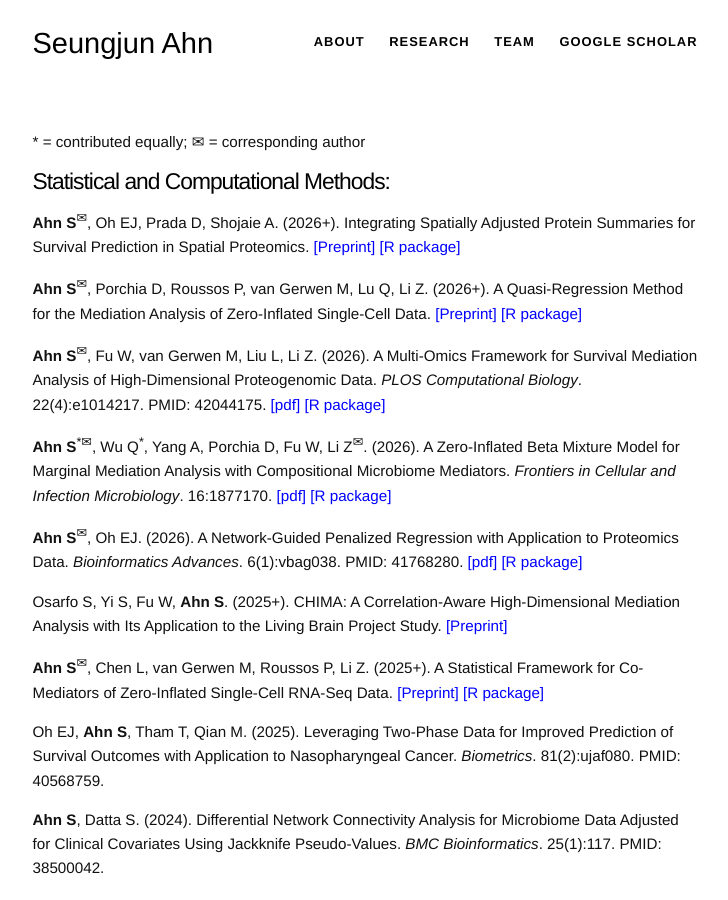
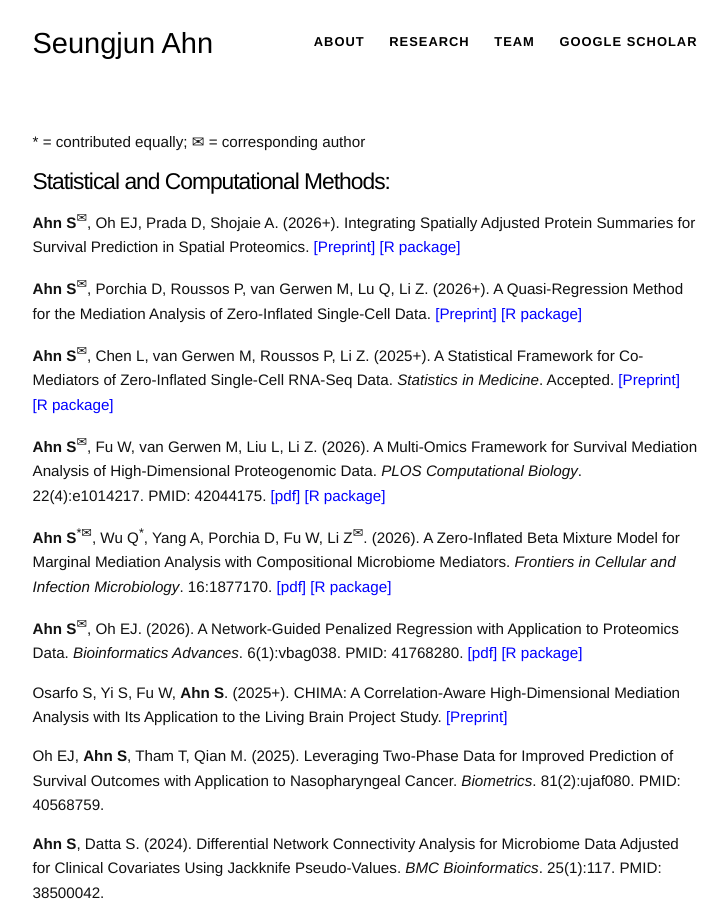
Before and after one commit to sjahnn/sjahnn.github.io, a Jekyll site: the page built from research.md, in a window 1280 px wide and 900 px high. Shown: the whole window, without its empty margins (275-1003 px from the left). Built offline with Jekyll 4.4.1, drawn with Linux system fonts in a browser that asks for light colours; part of the change alters nothing that is shown.

Commit message:
Update research.md

```diff
--- a/research.md
+++ b/research.md
@@ -39,6 +39,8 @@ Oh EJ, **Ahn S**, Tham T, Qian M. (2025+). Leveraging Two-Phase Data for Improve
 
 **Ahn S**<sup><span>&#9993;</span></sup>, Porchia D, Roussos P, van Gerwen M, Lu Q, Li Z. (2026+). A Quasi-Regression Method for the Mediation Analysis of Zero-Inflated Single-Cell Data. <a href="https://arxiv.org/abs/2604.08507" style="color: blue;">[Preprint]</a> <a href="https://github.com/sjahnn/QuasiMed" style="color: blue;">[R package]</a>
 
+**Ahn S**<sup><span>&#9993;</span></sup>, Chen L, van Gerwen M, Roussos P, Li Z. (2025+). A Statistical Framework for Co-Mediators of Zero-Inflated Single-Cell RNA-Seq Data. *Statistics in Medicine*. Accepted. <a href="https://arxiv.org/abs/2507.06113" style="color: blue;">[Preprint]</a> <a href="https://cran.r-project.org/web/packages/MedZIsc/index.html" style="color: blue;">[R package]</a>
+
 **Ahn S**<sup><span>&#9993;</span></sup>, Fu W, van Gerwen M, Liu L, Li Z. (2026). A Multi-Omics Framework for Survival Mediation Analysis of High-Dimensional Proteogenomic Data. *PLOS Computational Biology*. 22(4):e1014217. PMID: 42044175. <a href="https://journals.plos.org/ploscompbiol/article?id=10.1371/journal.pcbi.1014217" style="color: blue;">[pdf]</a> <a href="https://cran.r-project.org/web/packages/SMAHP/index.html" style="color: blue;">[R package]</a>
 
 **Ahn S**<sup><span>&#42;</span></sup><sup><span>&#9993;</span></sup>, Wu Q<sup><span>&#42;</span></sup>, Yang A, Porchia D, Fu W, Li Z<sup><span>&#9993;</span></sup>. (2026). A Zero-Inflated Beta Mixture Model for Marginal Mediation Analysis with Compositional Microbiome Mediators. *Frontiers in Cellular and Infection Microbiology*. 16:1877170. <a href="https://www.readcube.com/articles/10.3389/fcimb.2026.1877170" style="color: blue;">[pdf]</a> <a href="https://github.com/fuweijia/ZIBM" style="color: blue;">[R package]</a>
@@ -46,8 +48,6 @@ Oh EJ, **Ahn S**, Tham T, Qian M. (2025+). Leveraging Two-Phase Data for Improve
 **Ahn S**<sup><span>&#9993;</span></sup>, Oh EJ. (2026). A Network-Guided Penalized Regression with Application to Proteomics Data. *Bioinformatics Advances*. 6(1):vbag038. PMID: 41768280. <a href="https://doi.org/10.1093/bioadv/vbag038" style="color: blue;">[pdf]</a> <a href="https://cran.r-project.org/web/packages/NetGreg/index.html" style="color: blue;">[R package]</a>
 
 Osarfo S, Yi S, Fu W, **Ahn S**. (2025+). CHIMA: A Correlation-Aware High-Dimensional Mediation Analysis with Its Application to the Living Brain Project Study. <a href="https://arxiv.org/abs/2508.16883" style="color: blue;">[Preprint]</a>
-
-**Ahn S**<sup><span>&#9993;</span></sup>, Chen L, van Gerwen M, Roussos P, Li Z. (2025+). A Statistical Framework for Co-Mediators of Zero-Inflated Single-Cell RNA-Seq Data. <a href="https://arxiv.org/abs/2507.06113" style="color: blue;">[Preprint]</a> <a href="https://cran.r-project.org/web/packages/MedZIsc/index.html" style="color: blue;">[R package]</a>
 
 Oh EJ, **Ahn S**, Tham T, Qian M. (2025). Leveraging Two-Phase Data for Improved Prediction of Survival Outcomes with Application to Nasopharyngeal Cancer. *Biometrics*. 81(2):ujaf080. PMID: 40568759.
 
```
